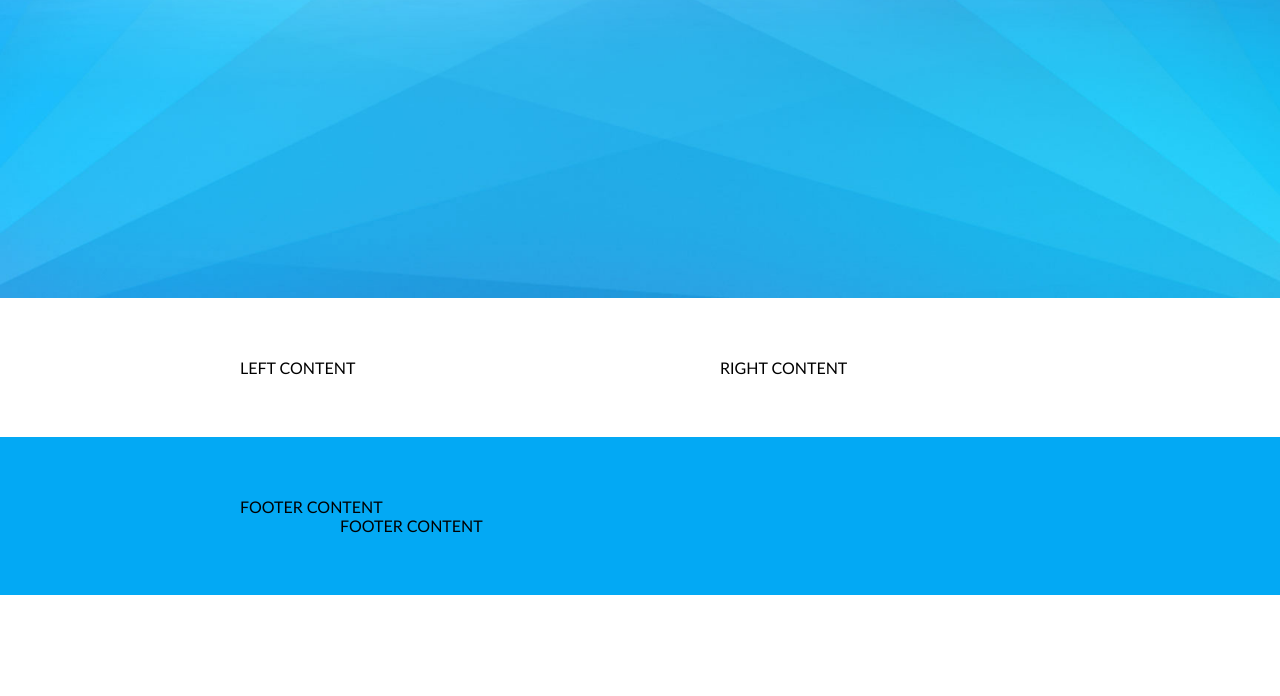
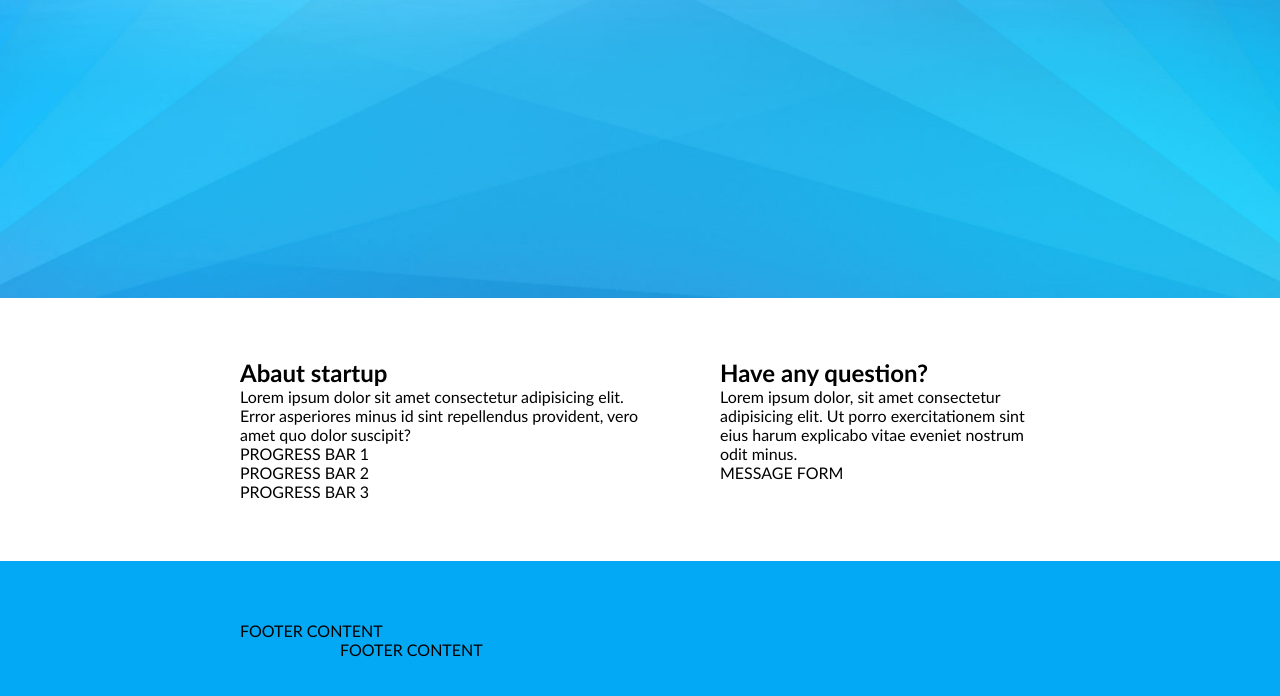
Before and after one commit to Evelinatoleike/5-coming-soon, a website: page index.html in a window 1280 px wide. Shown: the part 502-1198 px from the top of the page. Before the commit the page ends 1097 px from the top, so only its background shows below. Drawn offline with Linux system fonts and the light colour scheme.

Commit message:
Initial content HTML

```diff
--- a/index.html
+++ b/index.html
@@ -51,11 +51,25 @@
     <main class="container">
         <div class="row-long">
             <div class="left">
-                LEFT CONTENT
+                <h2> Abaut startup</h2>
+                <p>Lorem ipsum dolor sit amet consectetur adipisicing elit. Error asperiores minus id sint repellendus provident, vero amet quo dolor suscipit?</p>
+                <div class="progress-bar">
+                    PROGRESS BAR 1
+                </div>
+                <div class="progress-bar">
+                    PROGRESS BAR 2
+                </div>
+                <div class="progress-bar">
+                    PROGRESS BAR 3
+                </div>
              </div>
 
          <div class="right">
-             RIGHT CONTENT
+             <h2>Have any question?</h2>
+             <p>Lorem ipsum dolor, sit amet consectetur adipisicing elit. Ut porro exercitationem sint eius harum explicabo vitae eveniet nostrum odit minus.</p>
+             <form>
+                 MESSAGE FORM
+             </form>
          </div>
         </div>
     </main>
```
